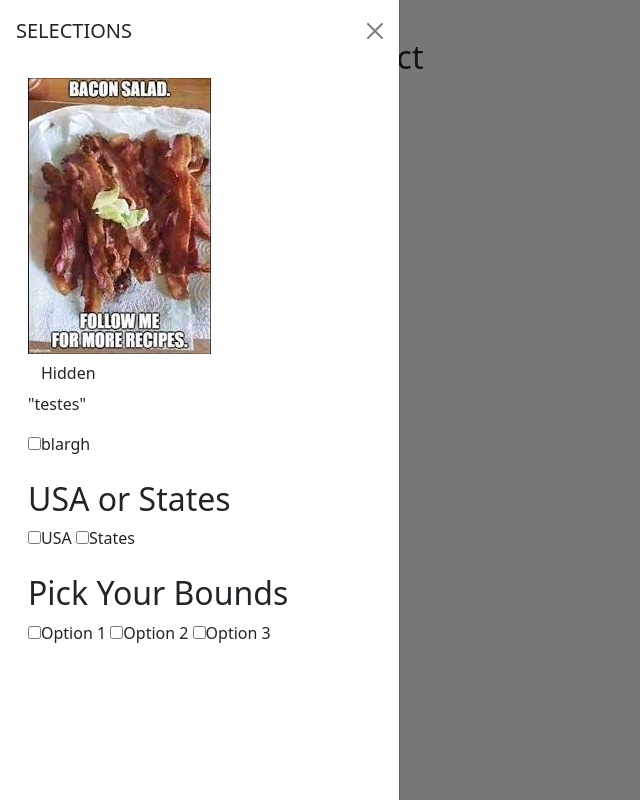
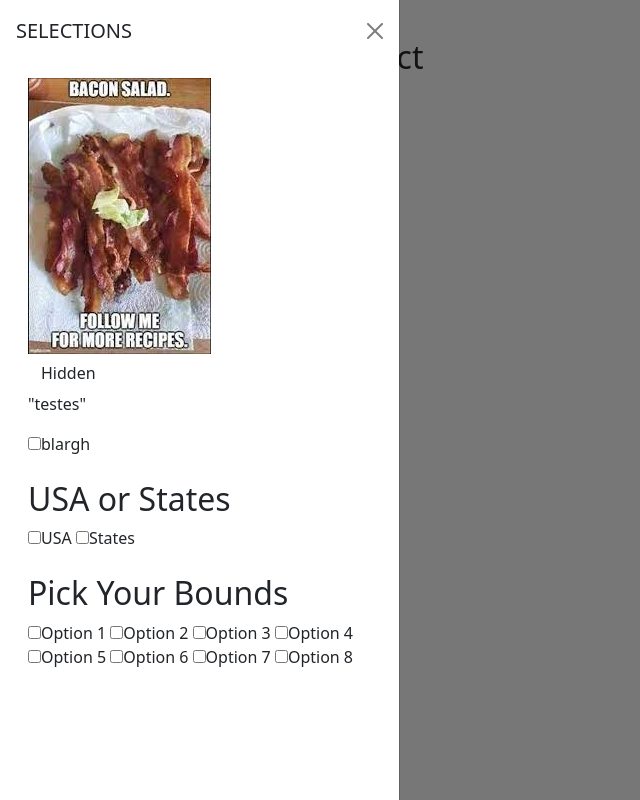
Before and after one commit to aahanmehta/squirrelz, a Flask app: page /home in a window 1280 px wide, after a click on "Sidebar". Shown: the whole page, without its empty margins (0-640 px from the left). Run offline with Flask 3, Linux system fonts and the light colour scheme.

Commit message:
more checkbox

```diff
--- a/app/templates/home.html
+++ b/app/templates/home.html
@@ -28,7 +28,7 @@
             <h2>USA or States</h2>
             <form>
               <label class="checkbox-inline">
-                <input type="checkbox" id="checky1" name="checky1" value="">USA </input> <br>
+                <input type="checkbox" id="checky1" name="checky1" value="">USA </input>
               </label>
               <label class="checkbox-inline">
                 <input type="checkbox" id="checky2" value="">States </input> <br>
@@ -49,6 +49,21 @@
               </label>
               <label class="checkbox-inline">
                 <input type="checkbox" id="checky3" value="">Option 3 </input> <br>
+              </label>
+              <label class="checkbox-inline">
+                <input type="checkbox" id="checky4" value="">Option 4 </input> <br>
+              </label>
+              <label class="checkbox-inline">
+                <input type="checkbox" id="checky5" value="">Option 5 </input> <br>
+              </label>
+              <label class="checkbox-inline">
+                <input type="checkbox" id="checky6" value="">Option 6 </input> <br>
+              </label>
+              <label class="checkbox-inline">
+                <input type="checkbox" id="checky7" value="">Option 7 </input> <br>
+              </label>
+              <label class="checkbox-inline">
+                <input type="checkbox" id="checky8" value="">Option 8 </input> <br>
               </label>
             </form>
           </div>
```
